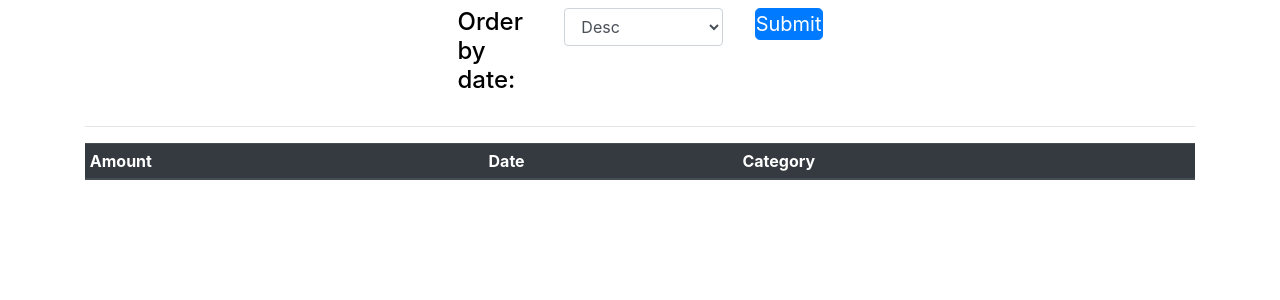
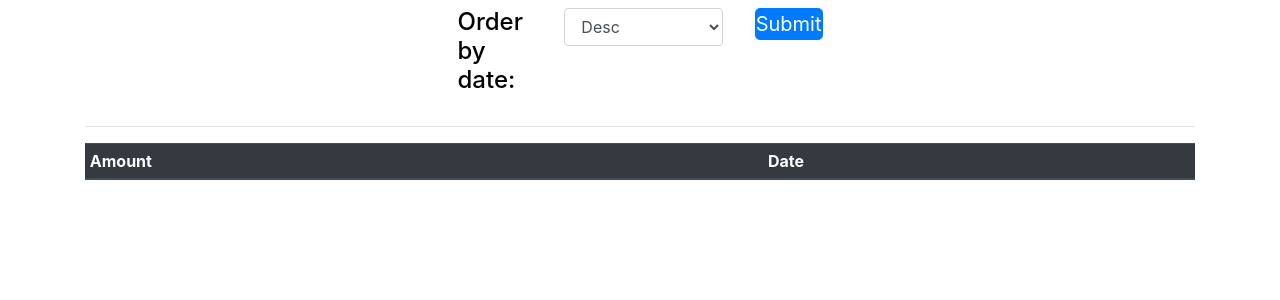
Before and after one commit to Elnifio/CHTeam, a Flask app: page /balance_history in a window 1280 px wide. Shown: the part 56-356 px from the top of the page. Run offline with Flask 2, Linux system fonts and the light colour scheme; the visitor is signed in with stand-in values (Sample User, id 1); data comes from the database, SQL or seed files in the repository; data that the repository does not hold is empty.

Commit message:
Update balance_history.html

```diff
--- a/Minizon/MiniAmazon/templates/balance_history.html
+++ b/Minizon/MiniAmazon/templates/balance_history.html
@@ -28,7 +28,6 @@
     <tr>
         <th scope="col">Amount</th>
         <th scope="col">Date</th>
-        <th scope="col">Category</th>
     </tr>
     </thead>
     <tbody>
@@ -38,7 +37,6 @@
         <tr>
             <td><h5 class="mt-4">{{ history.amount }}</h5></td>
             <td><h5 class="mt-4">{{ history.ts }}</h5></td>
-            <td><h5 class="mt-4">{{ history.category }}</h5></td>
         </tr>
     {% endfor %}
     {% endif %}
```
